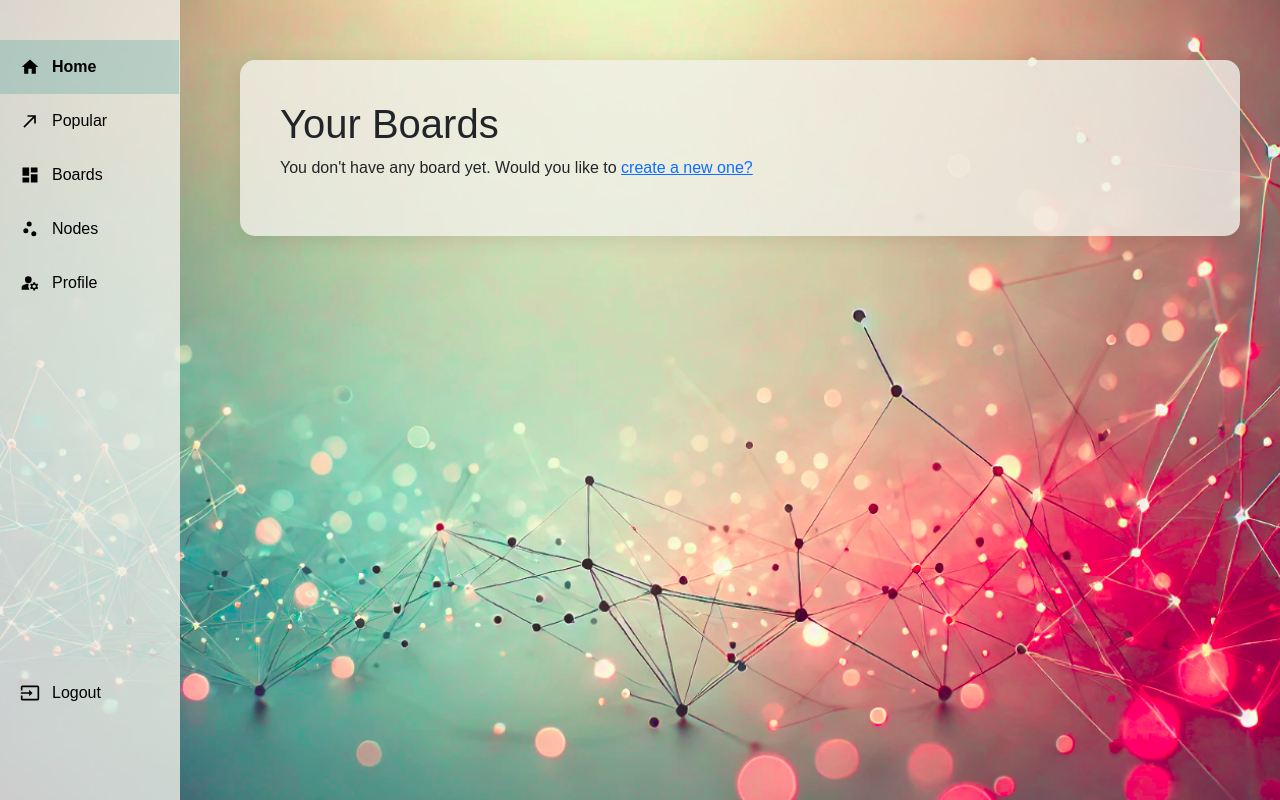
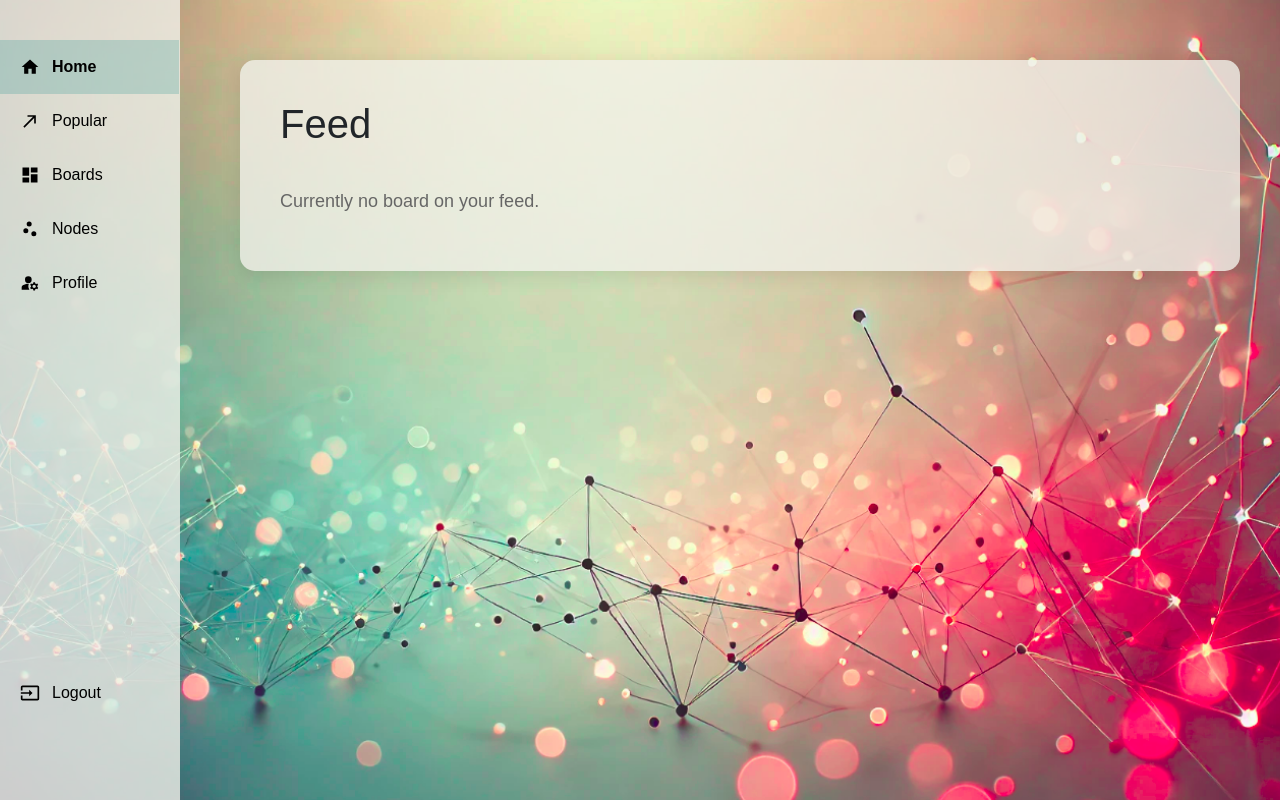
Before and after one commit to tyasemin/SWE573, a Django app: page /home/ in a window 1280 px wide. Run offline with Django 4.2, Linux system fonts and the light colour scheme.

Commit message:
add new functionality to board feed

```diff
--- a/backend/home_app/static/home_app/home.css
+++ b/backend/home_app/static/home_app/home.css
@@ -77,3 +77,23 @@ body {
     padding: 40px;
     box-shadow: 0 4px 20px rgba(0, 0, 0, 0.1);
 }
+.board-list {
+    display: flex;
+    flex-wrap: wrap;
+    gap: 20px;
+}
+
+.board-card {
+    border: 1px solid #ccc;
+    padding: 20px;
+    border-radius: 12px;
+    background: #fff;
+    width: 280px;
+    box-shadow: 0 2px 6px rgba(0,0,0,0.1);
+}
+
+.no-board-message {
+    font-size: 18px;
+    margin-top: 40px;
+    color: #666;
+}
--- a/backend/home_app/templates/home_app/home.html
+++ b/backend/home_app/templates/home_app/home.html
@@ -62,7 +62,7 @@
   <!-- Main Content -->
   <div class="home-content">
     <div class="home-box">
-  <h1>Your Boards</h1>
+      <h1>Feed</h1>
 
   {% if boards %}
     <div class="board-list">
@@ -70,13 +70,12 @@
           <div class="board-card">
             <h2>{{ board.title }}</h2>
             <p>{{ board.description }}</p>
-          <!-- You can add a link to go to board detail -->
           </div>
         {% endfor %}
       </div>
     {% else %}
       <div class="no-board-message">
-      <p>You don't have any board yet. Would you like to <a href="{% url 'create_board' %}">create a new one?</a></p>
+        <p>Currently no board on your feed.</p>
       </div>
     {% endif %}
     </div>
--- a/backend/home_app/views.py
+++ b/backend/home_app/views.py
@@ -1,6 +1,10 @@
 from django.shortcuts import render
 from django.shortcuts import redirect
 from django.contrib.auth import logout as django_logout
+from django.contrib.auth.decorators import login_required
+from .models import Board
+import random
+from django.db.models.functions import Random
 
 def profile(request):
     return render(request, "home_app/home.html")
@@ -10,11 +14,11 @@ def logout_view(request):
     request.session.flush()
     return redirect("landing_page")
 
-from django.contrib.auth.decorators import login_required
-from django.shortcuts import render
-from .models import Board  # adjust based on your actual model import
+def home_page(request):
+    boards = Board.objects.order_by(Random())[:10]
+    random.shuffle(boards)  # shuffle in Python memory
+    boards = boards[:10]    # take 10
 
-@login_required
-def home_page(request):
-    user_boards = Board.objects.filter(user=request.user)
-    return render(request, "home_app/home.html", {"boards": user_boards})
+    return render(request, "home_app/home.html", {
+        "boards": boards
+    })
```
Lines whose indentation alone changed are shown as unchanged.
